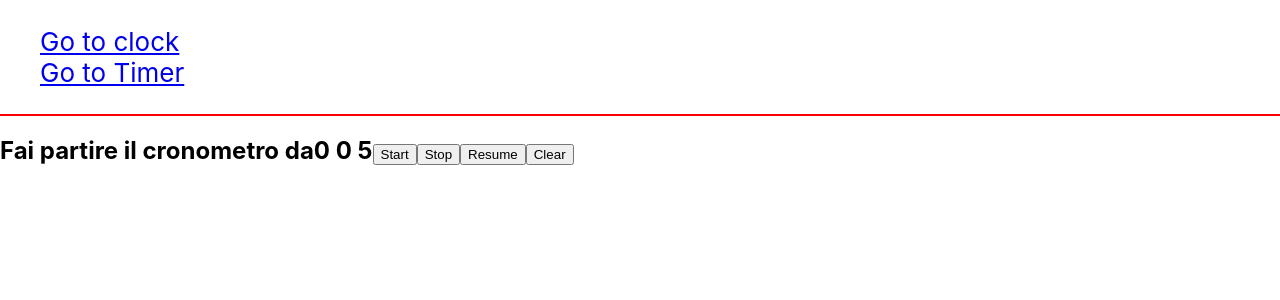
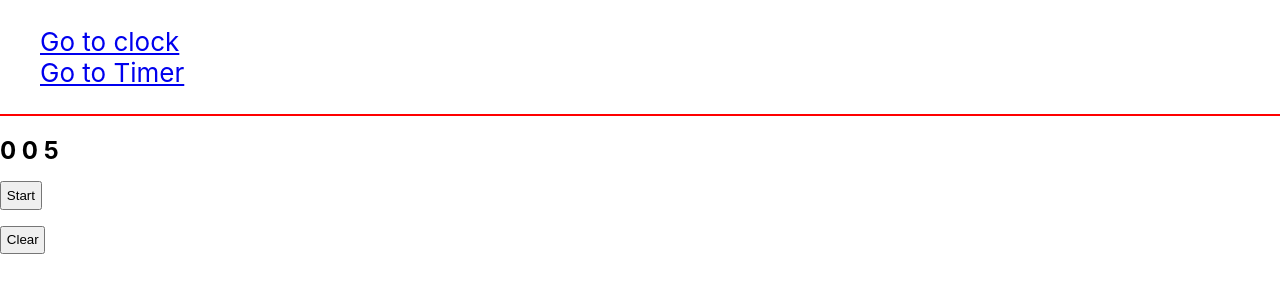
Before and after one commit to Luigi-Tramparulo/Frontend-exercise, a React (Create React App) app: page /timer in a window 1280 px wide. Shown: the top 300 px of the page. Built offline with nearby package versions, Linux system fonts and the light colour scheme.

Commit message:
feat: added button stop and clear

```diff
--- a/src/App.css
+++ b/src/App.css
@@ -3,3 +3,8 @@
   color: white;
   border-bottom: 2px solid red ;
 }
+.button-crono{
+  display: block;
+  margin-top: 1rem;
+  padding: 0.3rem;
+}
--- a/src/routes/timer.js
+++ b/src/routes/timer.js
@@ -3,75 +3,101 @@ import React from 'react'
 class Timer extends React.Component {
 	constructor(props) {
 		super(props)
+		this.tick = this.tickSecs.bind(this)
 		this.state = {
-            hour:0,
-            minutes:0,
-            secs:0
+			hour: 0,
+			minutes: 0,
+			secs: 0,
+			stopped: false
 		}
 	}
-    tickSecs= () =>{
-        this.setState((precState)=>{
-            return{
+	tickSecs = () => {
+		this.setState((precState) => {
+			if (!this.state.stopped) {
+				return {
 					secs: precState.secs + 1,
+				}
 			}
 		})
 	}
-    tickMin= () =>{
-        this.setState((precState)=>{
-            return{
+	tickMin = () => {
+		this.setState((precState) => {
+			return {
 				minutes: precState.minutes + 1,
 			}
 		})
 	}
-    tickHour= () =>{
-        this.setState((precState)=>{
-            return{
+	tickHour = () => {
+		this.setState((precState) => {
+			return {
 				minutes: precState.hour + 1,
 			}
 		})
 	}
+	toggleWatch = () => {
+		this.setState(() => {
+			if (this.state.stopped) {
+				return {
+					stopped: false,
+				}
+			} else {
+				return {
+					stopped: true
+				}
+			}
+		}
+		)
 
-    startWatch(){
-        setInterval(this.tickSecs,1000);
-    //     setInterval(this.tickMin,(60*1000));
-    //     setInterval(this.tickHour,(60000*6));
 	}
-    stopWatch(){
-        clearInterval(this.startWatch)
+
+	startWatch() {
+		setInterval(this.tickSecs, 1000);
+
 	}
+
+	clearWatch = () => {
+		this.setState(
+			{
+				hour: 0,
+				secs: 0,
+				minutes: 0
+			}
+		)
+	}
+
 	componentDidMount() {
 		this.startWatch();
 	}
 
-    componentDidUpdate(){
-        const {secs, minutes}=this.state
-        if(secs>59){
 
-            this.setState({secs:0})
+
+
+	componentDidUpdate() {
+		const { secs, minutes, stopped } = this.state
+		if (secs > 59) {
+
+			this.setState({ secs: 0 })
 			this.tickMin()
 		}
-        if(minutes>59){
-            this.setState({minutes:0})
+		if (minutes > 59) {
+			this.setState({ minutes: 0 })
 			this.tickHour()
 		}
+
 
 	}
 
 
-    render(){
-        const hour=this.state.hour;
+
+	render() {
+		const hour = this.state.hour;
 		const minutes = this.state.minutes;
-        const secs= this.state.secs;
-
-
-
-        const time = hour + " " + minutes + " "+ secs;
-        return <h2>Fai partire il cronometro da
+		const secs = this.state.secs;
+		const time = hour + " " + minutes + " " + secs;
+		return <h2>
       {time}
-        <button onClick={this.startCount}>Start</button>
-        <button onClick={this.stopWatc}>Stop</button>
-        <button>Resume</button>
-        <button>Clear</button>
+			<button className="button-crono" onClick={this.toggleWatch}>Start</button>
+			<button className="button-crono" onClick={this.clearWatch}>Clear</button>
 		</h2>
 	}
 
```
Lines whose indentation alone changed are shown as unchanged.
